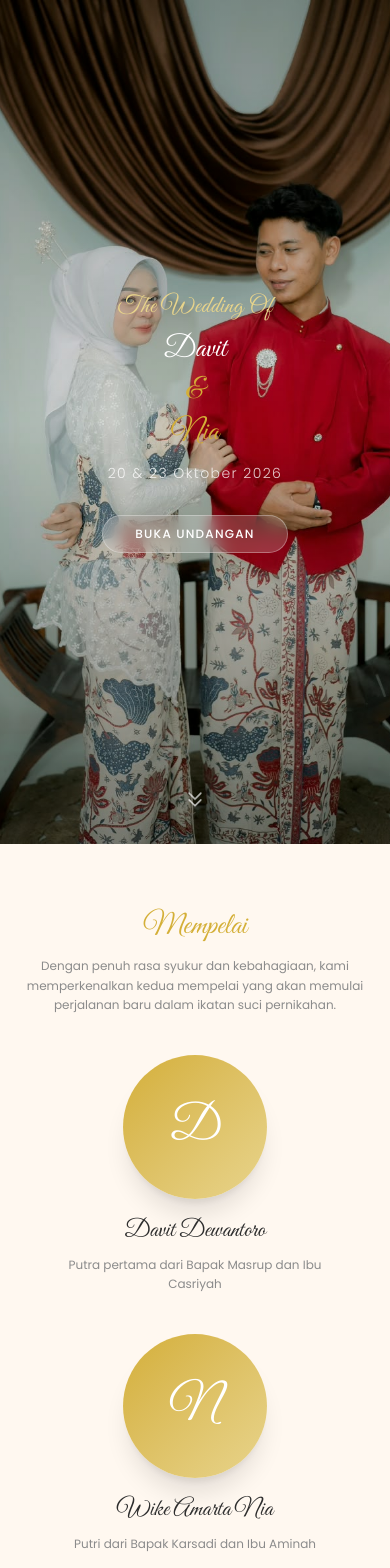
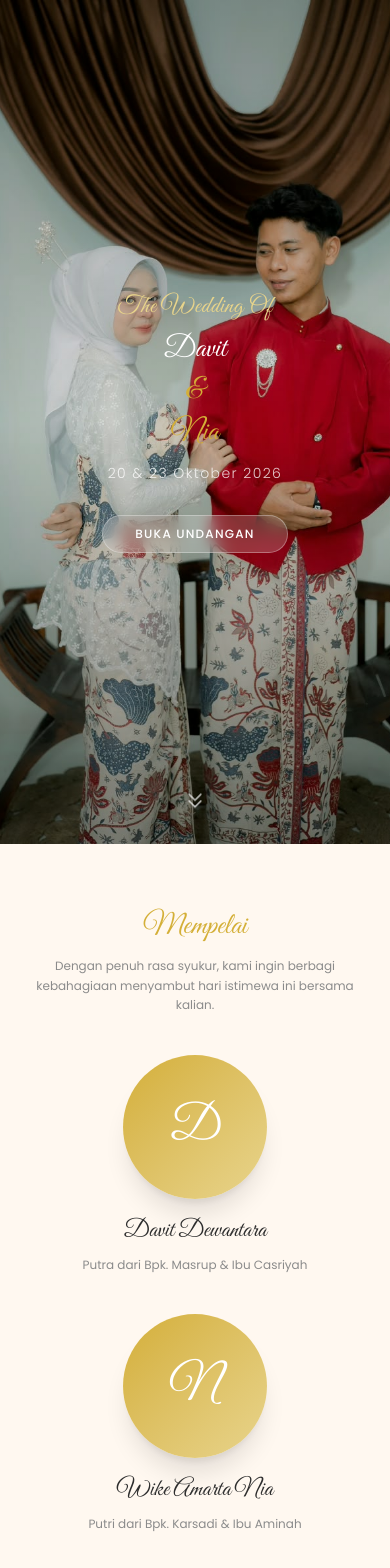
Before and after one commit to Brynnnn12/undangan-pernikahan, a React (Vite) app: page / in a window 390 px wide. Shown: the top 1568 px of the page. Built offline with nearby package versions, Linux system fonts and the light colour scheme.

Commit message:
fix : bugs 1

```diff
--- a/src/components/Couple.jsx
+++ b/src/components/Couple.jsx
@@ -2,14 +2,14 @@ import FlowerDeco from './FlowerDeco.jsx'
 
 const COUPLE_DATA = {
   man: {
-    name: 'Davit Dewantoro',
-    parent: 'Putra pertama dari Bapak Masrup dan Ibu Casriyah',
+    name: 'Davit Dewantara',
+    parent: 'Putra dari Bpk. Masrup & Ibu Casriyah',
     photo: null,
     initial: 'D',
   },
   woman: {
     name: 'Wike Amarta Nia',
-    parent: 'Putri dari Bapak Karsadi dan Ibu Aminah',
+    parent: 'Putri dari Bpk. Karsadi & Ibu Aminah',
     photo: null,
     initial: 'N',
   },
@@ -29,14 +29,13 @@ function Couple() {
           Mempelai
         </h2>
 
+        {/* Teks deskripsi dibuat ringkas, manis, dan tidak kaku */}
         <p
-          className="mx-auto mt-3 max-w-2xl text-center text-xs leading-relaxed text-soft-gray sm:text-sm md:text-base"
+          className="mx-auto mt-3 max-w-xl text-center text-xs leading-relaxed text-soft-gray sm:text-sm md:text-base"
           data-aos="fade-up"
           data-aos-delay="100"
         >
-          Dengan penuh rasa syukur dan kebahagiaan, kami memperkenalkan
-          kedua mempelai yang akan memulai perjalanan baru dalam ikatan
-          suci pernikahan.
+          Dengan penuh rasa syukur, kami ingin berbagi kebahagiaan menyambut hari istimewa ini bersama kalian.
         </p>
 
         <div className="mt-10 grid gap-10 sm:mt-16 sm:gap-12 md:grid-cols-2 md:gap-16">
--- a/src/components/Gallery.jsx
+++ b/src/components/Gallery.jsx
@@ -1,10 +1,10 @@
 const GALLERY_IMAGES = [
-  { id: 1, src: '/image/image8.jpeg', alt: 'Momen kebersamaan kedua mempelai' },
-  { id: 2, src: '/image/image2.jpeg', alt: 'Kenangan indah perjalanan cinta' },
-  { id: 3, src: '/image/image3.jpeg', alt: 'Detail bunga yang indah' },
-  { id: 4, src: '/image/image4.jpeg', alt: 'Simbol cinta dan ikatan pernikahan' },
-  { id: 5, src: '/image/image9.jpeg', alt: 'Dekorasi pernikahan yang elegan' },
-  { id: 6, src: '/image/image10.jpeg', alt: 'Detail busana pernikahan' },
+  { id: 1, src: '/image/image8.jpeg', alt: 'Momen kebersamaan' },
+  { id: 2, src: '/image/image2.jpeg', alt: 'Potret bahagia' },
+  { id: 3, src: '/image/image3.jpeg', alt: 'Detail dekorasi' },
+  { id: 4, src: '/image/image4.jpeg', alt: 'Cincin pernikahan' },
+  { id: 5, src: '/image/image9.jpeg', alt: 'Suasana acara' },
+  { id: 6, src: '/image/image10.jpeg', alt: 'Detail busana' },
 ]
 
 function Gallery() {
@@ -15,17 +15,16 @@ function Gallery() {
           className="text-center font-display text-3xl text-gold sm:text-4xl md:text-5xl"
           data-aos="fade-down"
         >
-          Galeri Kenangan
+          Galeri Foto
         </h2>
 
+        {/* Teks sub-judul dibuat simpel, ringan, dan langsung pada intinya */}
         <p
-          className="mx-auto mt-3 max-w-2xl text-center text-xs leading-relaxed text-soft-gray sm:text-sm md:text-base"
+          className="mx-auto mt-3 max-w-lg text-center text-xs leading-relaxed text-soft-gray sm:text-sm md:text-base"
           data-aos="fade-up"
           data-aos-delay="100"
         >
-          Setiap momen menyimpan cerita, setiap langkah membawa kita
-          lebih dekat, hingga akhirnya dua hati memilih untuk berjalan
-          bersama selamanya.
+          Sekilas potret kebahagiaan dan cerita kebersamaan kami.
         </p>
 
         <div className="mt-10 grid grid-cols-2 gap-2 sm:mt-14 sm:gap-3 md:grid-cols-3">
--- a/src/components/Gift.jsx
+++ b/src/components/Gift.jsx
@@ -4,7 +4,7 @@ import { HiOutlineClipboardCopy } from 'react-icons/hi'
 import { getParty } from '../data/invitation.js'
 
 const BANKS = [
-  { party: 'pria', bank: 'DANA', account: '085817794810', name: 'Davit Dewantoro' },
+  { party: 'pria', bank: 'DANA', account: '085817794810', name: 'Davit Dewantara' },
   { party: 'wanita', bank: 'DANA', account: '085229297865', name: 'Wike Amarta Nia' },
 ]
 
@@ -31,16 +31,16 @@ function Gift() {
           className="text-center font-display text-3xl text-gold sm:text-4xl md:text-5xl"
           data-aos="fade-down"
         >
-          Amplop Digital
+          Tanda Kasih
         </h2>
 
-        {/* Teks sub-judul lebih kasual & hangat untuk teman sebaya */}
+        {/* Sub-judul disesuaikan */}
         <p
           className="mt-2 text-center text-xs leading-relaxed text-soft-gray sm:mt-3 sm:text-sm md:text-base"
           data-aos="fade-up"
           data-aos-delay="100"
         >
-          Kehadiran dan doa dari kalian sudah lebih dari cukup. Tapi kalau kalian ingin mengirimkan tanda kasih, bisa melalui:
+          Doa restu kalian adalah hal yang paling berharga. Namun, jika berhalangan hadir, tanda kasih dapat dikirim melalui DANA berikut:
         </p>
 
         <div
@@ -52,10 +52,9 @@ function Gift() {
             <HiGift className="text-3xl text-gold sm:text-4xl" />
 
             <h3 className="mt-3 font-display text-xl text-dark sm:mt-4 sm:text-2xl">
-              Kirim Tanda Kasih
+              Kirim Hadiah
             </h3>
 
-            {/* Deskripsi card lebih santai */}
             <p className="mt-1 text-xs text-soft-gray sm:mt-2 sm:text-sm">
               Terima kasih banyak sudah ikut merayakan hari bahagia kami! 🤍
             </p>
@@ -94,7 +93,6 @@ function Gift() {
                     {item.account}
                   </p>
 
-                  {/* Penulisan nama dibuat simpel tanpa a.n. */}
                   <p className="mt-1 text-xs text-soft-gray">
                     {item.name}
                   </p>
--- a/src/data/invitation.js
+++ b/src/data/invitation.js
@@ -1,5 +1,5 @@
 export const COUPLE = {
-  man: { short: 'Davit', full: 'Davit Dewantoro' },
+  man: { short: 'Davit', full: 'Davit Dewantara' },
   woman: { short: 'Nia', full: 'Wike Amarta Nia' },
 }
 
@@ -15,21 +15,11 @@ export const EVENTS = [
     mapsUrl: 'https://maps.app.goo.gl/6J48oZadYEFqCVsY9?g_st=ac',
   },
   {
-    id: 'akad-nikah',
-    party: 'both',
-    title: 'Akad Nikah',
+    id: 'akad-resepsi-wanita',
+    party: 'wanita',
+    title: 'Akad Nikah & Resepsi Wanita',
     date: 'Jumat, 23 Oktober 2026',
-    time: 'Pukul 09.00 WIB s/d Selesai',
-    location: 'Kediaman Mempelai Wanita',
-    address: 'Jln tratai raya Purwosari comal',
-    mapsUrl: 'https://maps.app.goo.gl/WgwAbRMiUiqgdMT97?g_st=ac',
-  },
-  {
-    id: 'resepsi-wanita',
-    party: 'wanita',
-    title: 'Resepsi Wanita',
-    date: 'Jumat, 23 Oktober 2026',
-    time: 'Pukul : Selera Anda',
+    time: 'Akad 09.00 WIB s/d Selesai • Resepsi: Selera Anda',
     location: 'Kediaman Mempelai Wanita',
     address: 'Jln tratai raya Purwosari comal',
     mapsUrl: 'https://maps.app.goo.gl/WgwAbRMiUiqgdMT97?g_st=ac',
@@ -57,9 +47,7 @@ export function getParty() {
 
 export function getEvents(party = getParty()) {
   if (party === 'pria' || party === 'wanita') {
-    return EVENTS.filter(
-      (event) => event.party === party || event.party === 'both',
-    )
+    return EVENTS.filter((event) => event.party === party)
   }
   return EVENTS
 }
```
